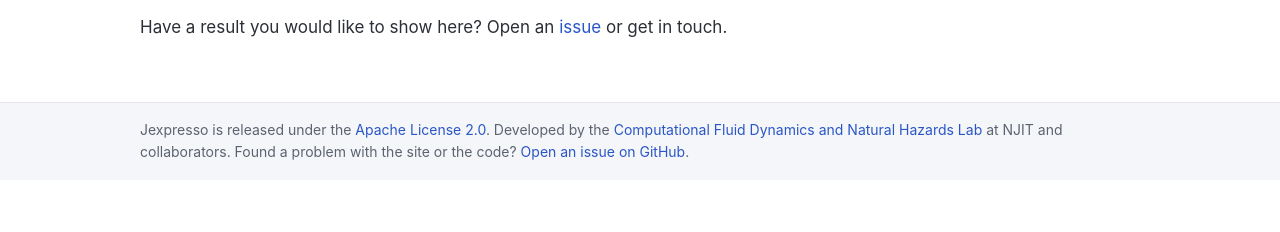
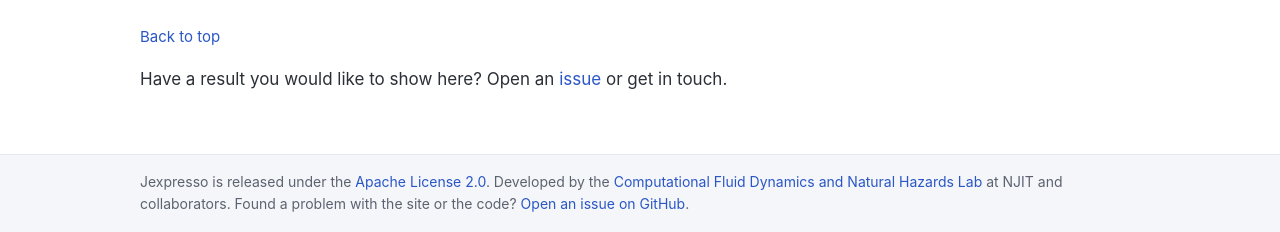
Before and after one commit to phsrinivas/jexpresso-site, a plain HTML site: page gallery.html in a window 1280 px wide. Shown: the part 3667-3899 px from the top of the page. Before the commit the page ends 3847 px from the top, so only its background shows below. Drawn offline with Linux system fonts and the light colour scheme.

Commit message:
Add a back to top link at the end of the gallery

```diff
--- a/gallery.html
+++ b/gallery.html
@@ -61,6 +61,8 @@
   <p class="section-note">Elasticity of solid bodies.</p>
   <div class="gallery" data-section="solid"></div>
 
+  <p class="top-link"><a href="#">Back to top</a></p>
+
   <p>Have a result you would like to show here? Open an
   <a href="https://github.com/smarras79/Jexpresso/issues">issue</a> or get in touch.</p>
 </main>
--- a/style.css
+++ b/style.css
@@ -239,3 +239,4 @@ footer p {
 }
 
 .section-note { margin: -4px 0 14px; color: #5c6370; font-size: 15px; }
+.top-link { margin-top: 28px; font-size: 15px; }
```
